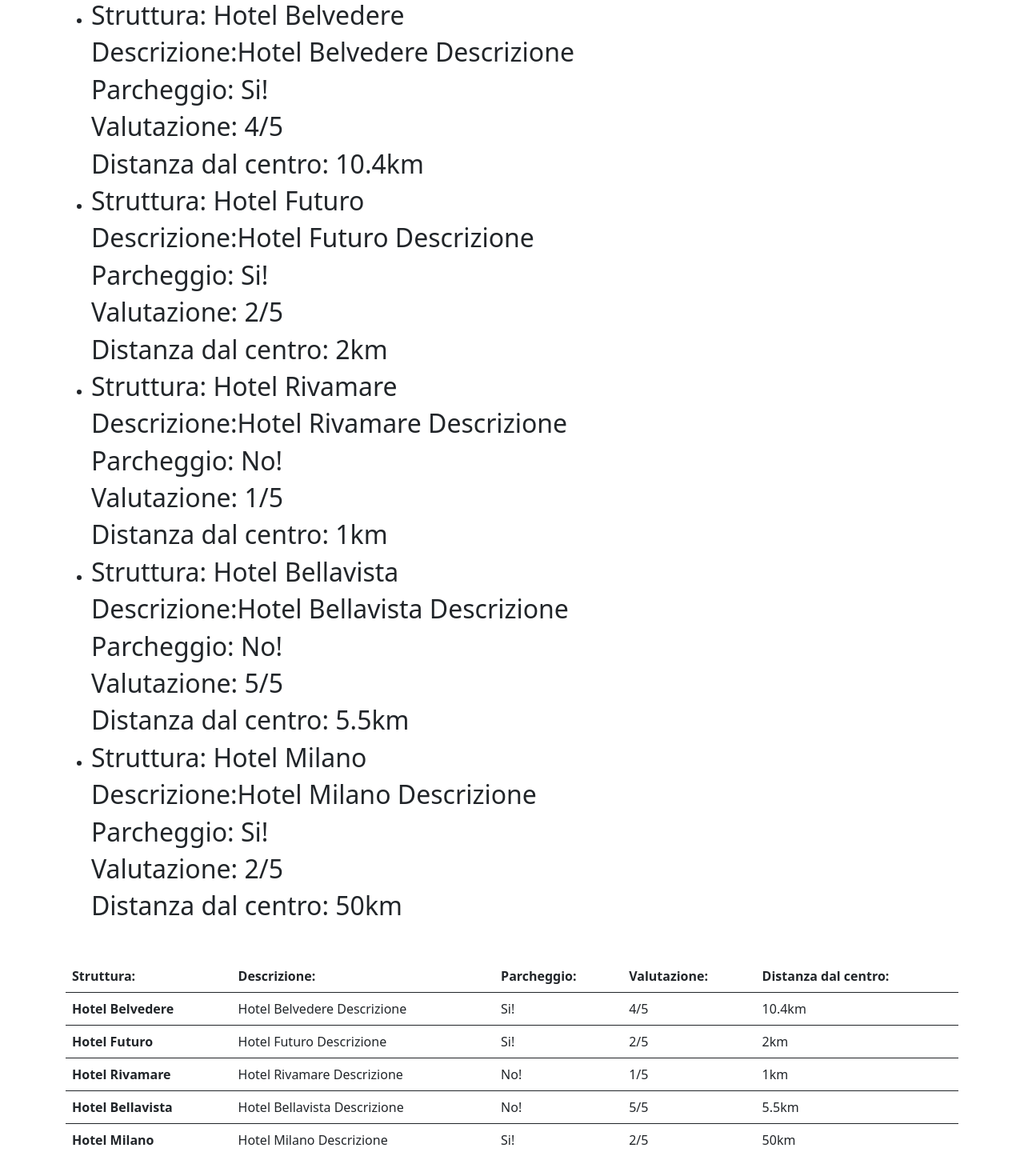
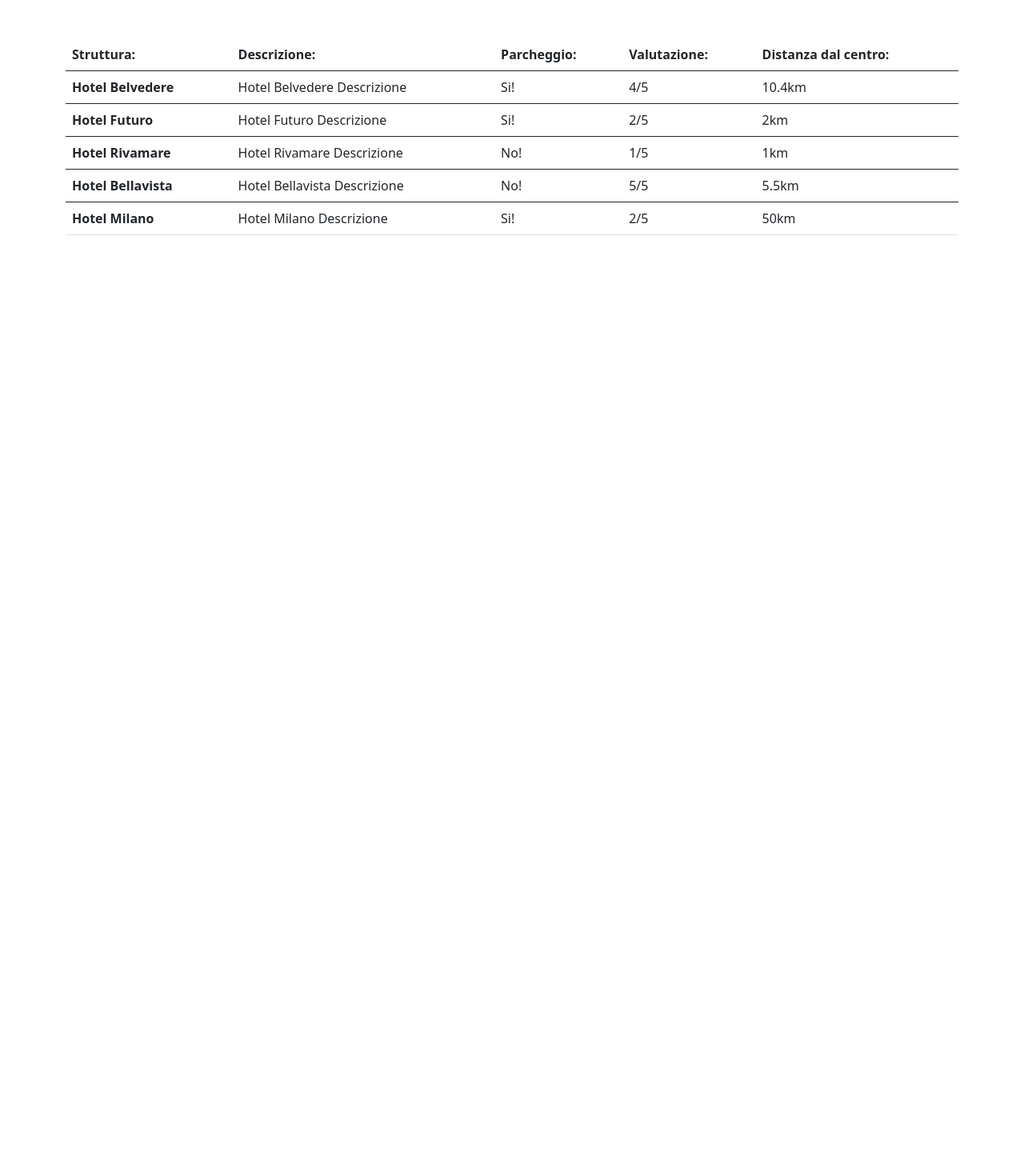
Before and after one commit to danieleinnamorato93/php-hotel, a PHP site: page / in a window 1280 px wide. Shown: the top 1445 px of the page at 80% size. After the commit the page ends 294 px from the top, so only its background shows below. Run offline with PHP 8.4, Linux system fonts and the light colour scheme.

Commit message:
Esercizio terminato

```diff
--- a/index.php
+++ b/index.php
@@ -55,7 +55,7 @@ $hotels = [
 <body>
 
     <main>
-        <section class="container mb-5">
+        <!--  <section class="container mb-5">
             <ul>
                 <?php foreach ($hotels as $hotel) {?>
                 <li>
@@ -80,7 +80,8 @@ $hotels = [
 
 
             </ul>
-        </section>
+        </section>-->
+
 
         <section class="container mt-5">
             <table class="table">
```
